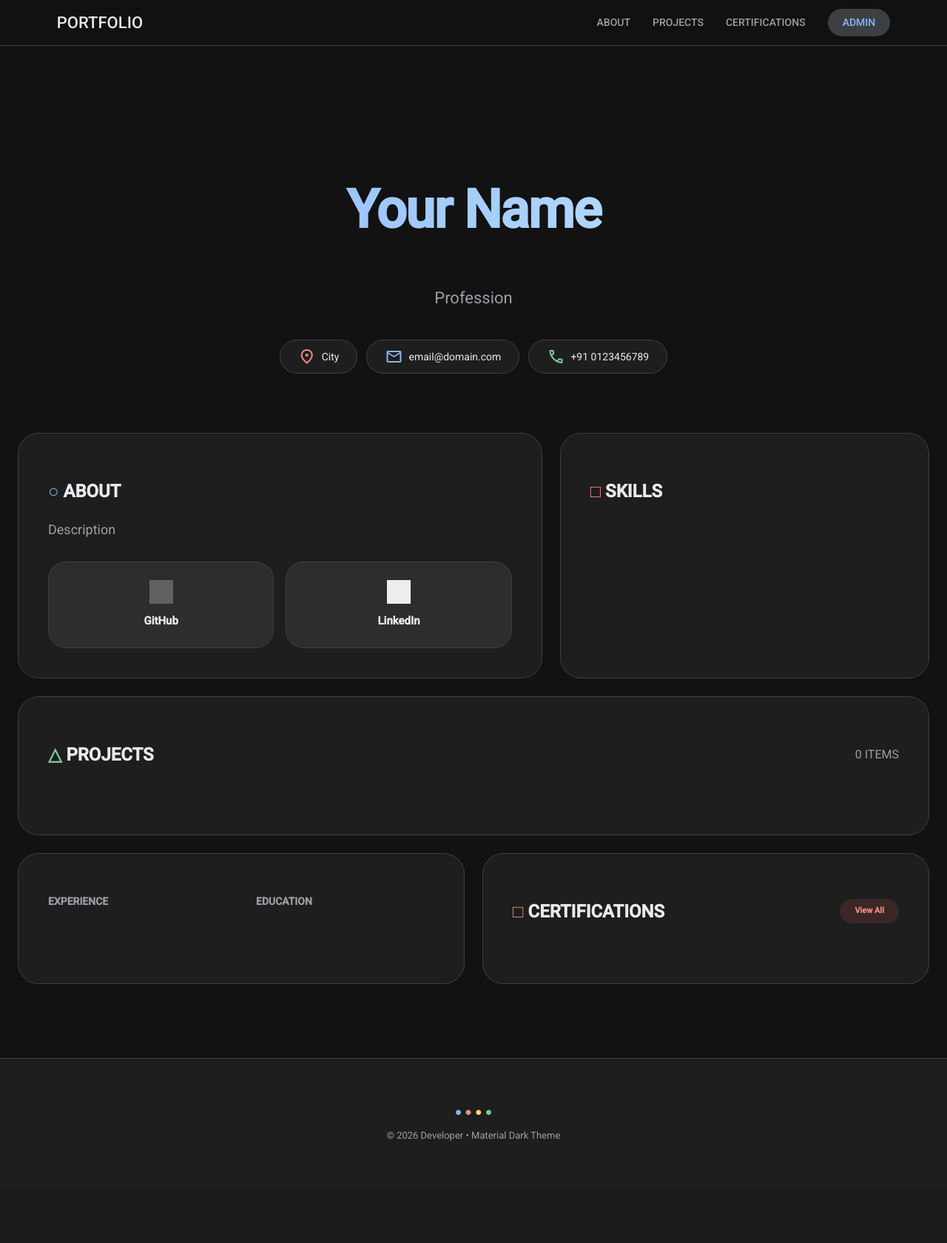
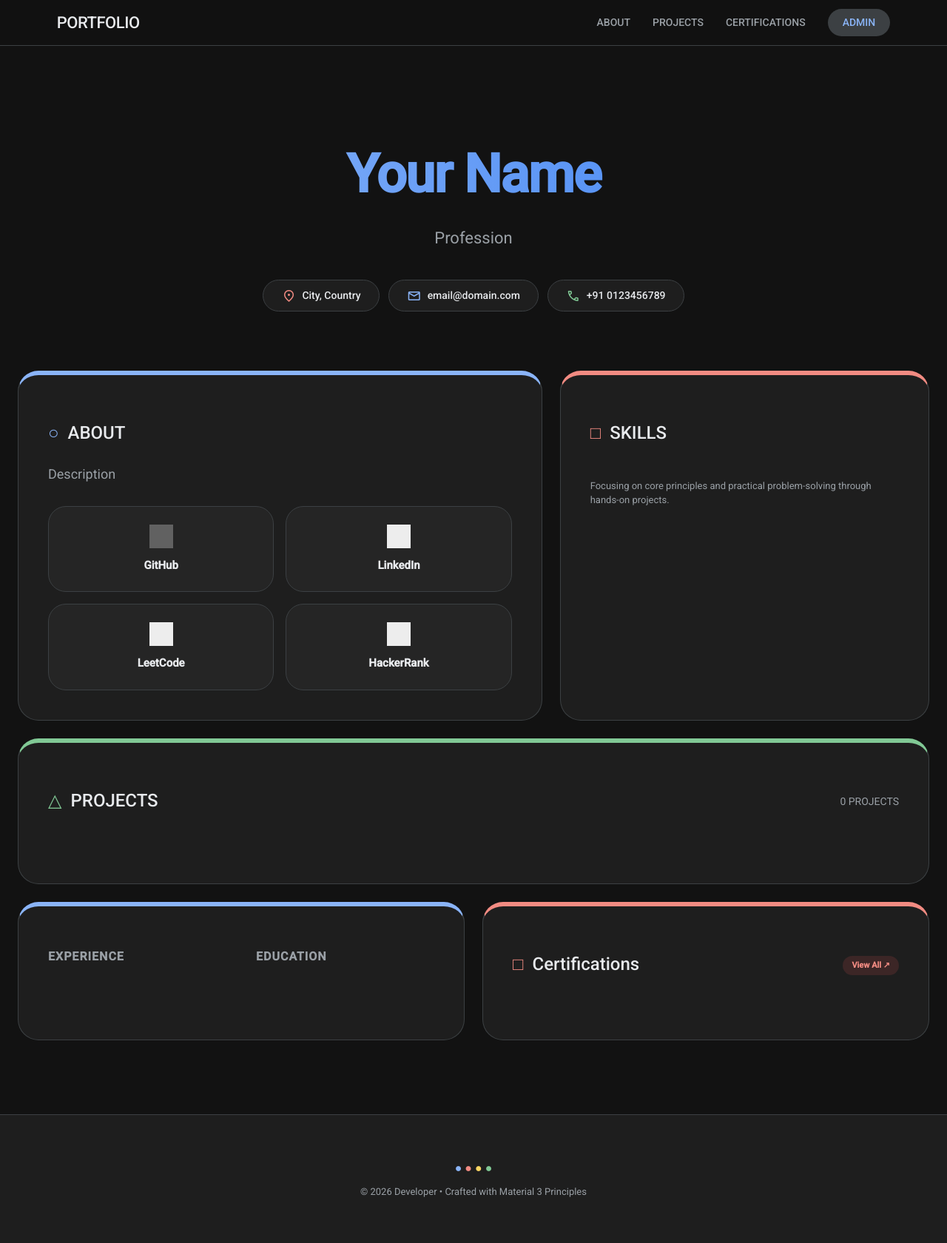
Before and after one commit to madesh0005/portfolio, a Flask app: page / in a window 1280 px wide. Shown: the whole page at 74% size. Before the commit the page ends 1542 px from the top, so only its background shows below. Run offline with Flask 3, Linux system fonts and the light colour scheme; data that the repository does not hold is empty; some web fonts are replaced; grey boxes are pictures that could not be loaded.

Commit message:
Update index.html

```diff
--- a/templates/index.html
+++ b/templates/index.html
@@ -8,18 +8,16 @@
     <link rel="stylesheet" href="https://fonts.googleapis.com/css2?family=Material+Symbols+Outlined:opsz,wght,FILL,GRAD@24,400,0,0" />
     <style>
         :root {
-            /* Material 3 Dark Palette */
             --g-blue: #8ab4f8;
             --g-red: #f28b82;
             --g-yellow: #fdd663;
             --g-green: #81c995;
             --bg-color: #121212;
             --surface: #1e1e1e;
-            --surface-variant: #2d2d2d;
             --text-main: #e8eaed;
             --text-sub: #9aa0a6;
             --border: #3c4043;
-            --shadow: 0 4px 6px rgba(0,0,0,0.3);
+            --shadow: 0 1px 2px 0 rgba(0,0,0,0.3), 0 1px 3px 1px rgba(0,0,0,0.15);
             --radius: 28px;
         }
 
@@ -34,7 +32,6 @@
             overflow-x: hidden;
         }
 
-        /* --- ANIMATIONS --- */
         @keyframes fadeInDown {
             from { opacity: 0; transform: translateY(-20px); }
             to { opacity: 1; transform: translateY(0); }
@@ -49,7 +46,7 @@
         nav {
             position: sticky;
             top: 0;
-            background: rgba(18, 18, 18, 0.8);
+            background: rgba(18, 18, 18, 0.95);
             backdrop-filter: blur(12px);
             z-index: 1000;
             padding: 12px 6%;
@@ -57,12 +54,16 @@
             justify-content: space-between;
             align-items: center;
             border-bottom: 1px solid var(--border);
+            user-select: none;
         }
 
         .nav-brand {
             font-size: 22px;
             font-weight: 500;
-            color: var(--text-main);
+            letter-spacing: -0.5px;
+            display: flex;
+            align-items: center;
+            gap: 8px;
         }
 
         .nav-links { display: flex; align-items: center; gap: 30px; }
@@ -80,7 +81,7 @@
             color: var(--g-blue) !important;
             padding: 8px 20px;
             border-radius: 50px;
-            transition: all 0.3s;
+            transition: all 0.3s !important;
         }
         .admin-pill:hover { background: var(--g-blue) !important; color: #121212 !important; }
 
@@ -89,13 +90,15 @@
             padding: 120px 10% 80px 10%;
             text-align: center;
             animation: fadeInDown 0.8s ease-out;
+            user-select: none;
         }
 
         .hero-name {
             font-size: clamp(40px, 8vw, 72px);
             font-weight: 700;
+            margin: 0;
             letter-spacing: -1.5px;
-            background: linear-gradient(90deg, var(--g-blue), #c2e7ff);
+            background: linear-gradient(90deg, var(--g-blue), #4285f4);
             -webkit-background-clip: text;
             -webkit-text-fill-color: transparent;
         }
@@ -106,21 +109,29 @@
             margin: 15px 0 40px 0;
         }
 
+        .chip-container {
+            display: flex;
+            justify-content: center;
+            gap: 12px;
+            flex-wrap: wrap;
+        }
+
         .chip {
             padding: 10px 24px;
             background: var(--surface);
             border: 1px solid var(--border);
             border-radius: 100px;
             font-size: 14px;
+            font-weight: 500;
             display: flex;
             align-items: center;
             gap: 8px;
+            transition: 0.3s;
             color: var(--text-main);
-            transition: 0.3s;
         }
-        .chip:hover { border-color: var(--g-blue); transform: translateY(-2px); }
+        .chip:hover { border-color: var(--g-blue); background: #252525; transform: translateY(-2px); }
 
-        /* --- BENTO GRID & CARDS --- */
+        /* --- BENTO GRID & HIGHLIGHTS --- */
         .main-content {
             max-width: 1300px;
             margin: 0 auto;
@@ -128,6 +139,8 @@
             display: grid;
             grid-template-columns: repeat(12, 1fr);
             gap: 24px;
+            animation: fadeInUp 1s ease-out;
+            user-select: none;
         }
 
         .card {
@@ -135,88 +148,75 @@
             border-radius: var(--radius);
             padding: 40px;
             border: 1px solid var(--border);
+            transition: all 0.4s cubic-bezier(0.4, 0, 0.2, 1);
             position: relative;
             overflow: hidden;
-            /* Animation transitions are handled by JS on scroll,
-               but we add color transitions here */
-            transition: border-color 0.3s ease, box-shadow 0.3s ease, background 0.3s ease;
         }
 
-        /* --- HIGHLIGHT LOGIC --- */
-        .card:hover { background: #252525; }
+        /* --- HIGHLIGHT ON CLICK --- */
+        .card:active, .card:focus-within {
+            background: #252525;
+            box-shadow: var(--shadow);
+        }
+        .accent-blue:active, .accent-blue:focus-within { border-color: var(--g-blue); }
+        .accent-red:active, .accent-red:focus-within { border-color: var(--g-red); }
+        .accent-green:active, .accent-green:focus-within { border-color: var(--g-green); }
 
-        /* Blue highlight for about/experience */
-        .accent-blue:active, .accent-blue:focus-within {
-            border-color: var(--g-blue) !important;
-            box-shadow: 0 0 20px rgba(138, 180, 248, 0.15);
-        }
-
-        /* Red highlight for skills/certs */
-        .accent-red:active, .accent-red:focus-within {
-            border-color: var(--g-red) !important;
-            box-shadow: 0 0 20px rgba(242, 139, 130, 0.15);
-        }
-
-        /* Green highlight for projects */
-        .accent-green:active, .accent-green:focus-within {
-            border-color: var(--g-green) !important;
-            box-shadow: 0 0 20px rgba(129, 201, 149, 0.15);
-        }
+        .accent-blue { border-top: 6px solid var(--g-blue); }
+        .accent-red { border-top: 6px solid var(--g-red); }
+        .accent-green { border-top: 6px solid var(--g-green); }
 
         .col-7 { grid-column: span 7; }
         .col-5 { grid-column: span 5; }
         .col-6 { grid-column: span 6; }
         .col-12 { grid-column: span 12; }
 
-        /* --- SKILLS & PROJECTS --- */
+        h2 {
+            font-size: 24px;
+            font-weight: 500;
+            margin-bottom: 24px;
+            display: flex;
+            align-items: center;
+            gap: 12px;
+        }
+
         .skill-tag {
-            background: var(--surface-variant);
+            background: #2d2d2d;
             padding: 8px 18px;
             border-radius: 12px;
             border: 1px solid var(--border);
             font-size: 13px;
-            color: var(--text-main);
+            font-weight: 500;
+        }
+
+        .project-grid {
+            display: grid;
+            grid-template-columns: repeat(auto-fit, minmax(320px, 1fr));
+            gap: 24px;
         }
 
         .project-card {
-            background: var(--surface-variant);
+            background: #252525;
             padding: 30px;
             border-radius: 20px;
             border: 1px solid var(--border);
             transition: 0.3s;
         }
-        .project-card:hover { border-color: var(--g-green); }
-        .project-card:active { transform: scale(0.98); border-color: var(--g-green); }
+        .project-card:hover { border-color: var(--g-blue); transform: scale(1.02); }
 
         .proj-link {
             font-size: 18px;
             font-weight: 700;
             color: var(--g-blue);
             text-decoration: none;
+            display: inline-block;
+            margin-bottom: 10px;
         }
-
-        /* --- SOCIAL CARDS --- */
-        .social-card {
-            background: var(--surface-variant);
-            border: 1px solid var(--border);
-            color: var(--text-main);
-            padding: 24px;
-            border-radius: 24px;
-            display: flex;
-            flex-direction: column;
-            align-items: center;
-            gap: 12px;
-            transition: all 0.3s ease;
-        }
-        .social-card:active { border-color: var(--g-blue); transform: scale(0.95); background: #333; }
-
-        .social-icon { width: 32px; height: 32px; }
-        .icon-light { filter: invert(1); }
 
         .exp-item {
             margin-bottom: 30px;
             padding-left: 20px;
-            border-left: 2px solid var(--border);
+            border-left: 2px solid #3c4043;
             position: relative;
         }
         .exp-item::before {
@@ -228,8 +228,28 @@
             border-radius: 50%;
         }
 
+        .social-btn-inner {
+            background: #252525;
+            padding: 24px;
+            border-radius: 24px;
+            border: 1px solid var(--border);
+            display: flex;
+            flex-direction: column;
+            align-items: center;
+            justify-content: center;
+            gap: 12px;
+            transition: all 0.3s ease;
+        }
+
         @media (max-width: 1024px) {
             .col-7, .col-5, .col-6, .col-12 { grid-column: span 12; }
+            header { padding: 80px 5% 40px 5%; }
+        }
+
+        .material-symbols-outlined {
+            vertical-align: middle;
+            font-size: 20px;
+            color: #f28b82;
         }
 
         .pill-red {
@@ -239,7 +259,9 @@
             border-radius: 50px;
             text-decoration: none;
             font-weight: 600;
+            transition: all 0.3s ease;
         }
+        .pill-red:hover { background: var(--g-red) !important; color: #121212 !important; }
     </style>
 </head>
 <body>
@@ -259,8 +281,8 @@
     <h1 class="hero-name">{{ profile.get('name', 'Your Name') }}</h1>
     <p class="hero-tag">{{ profile.get('profession', 'Profession') }}</p>
 
-    <div style="display: flex; justify-content: center; gap: 12px; flex-wrap: wrap;">
-        <div class="chip"><span class="material-symbols-outlined" style="color:var(--g-red)">location_on</span>{{ profile.get('city', 'City') }}</div>
+    <div class="chip-container">
+        <div class="chip"><span class="material-symbols-outlined">location_on</span>{{ profile.get('city', 'City') }}, {{ profile.get('country', 'Country') }}</div>
         <div class="chip"><span class="material-symbols-outlined" style="color:var(--g-blue)">mail</span>{{ profile.get('email', 'email@domain.com') }}</div>
         <div class="chip"><span class="material-symbols-outlined" style="color:var(--g-green)">call</span>+91 {{ profile.get('phone', '0123456789') }}</div>
     </div>
@@ -274,16 +296,32 @@
             {{ profile.get('description', 'Description') }}
         </p>
         <div style="display: grid; grid-template-columns: repeat(2, 1fr); gap: 16px; margin-top: 30px;">
+
             <a href="{{ data.get('socials', {}).get('github_link') }}" target="_blank" style="text-decoration: none;">
-                <div class="social-card">
-                    <img src="https://cdn.jsdelivr.net/npm/simple-icons@v9/icons/github.svg" alt="GitHub" class="social-icon icon-light">
-                    <div style="font-size: 15px; font-weight: 600;">GitHub</div>
+                <div class="social-btn-inner" onmouseover="this.style.borderColor='var(--g-blue)'; this.style.transform='translateY(-4px)';" onmouseout="this.style.borderColor='var(--border)'; this.style.transform='translateY(0)';" >
+                    <img src="https://cdn.jsdelivr.net/npm/simple-icons@v9/icons/github.svg" alt="GitHub" style="width: 32px; height: 32px; filter: invert(1);">
+                    <div style="font-size: 15px; font-weight: 600; color: var(--text-main);">GitHub</div>
                 </div>
             </a>
+
             <a href="{{ data.get('socials', {}).get('linkedin_link') }}" target="_blank" style="text-decoration: none;">
-                <div class="social-card">
-                    <img src="https://cdn.jsdelivr.net/npm/simple-icons@v9/icons/linkedin.svg" alt="LinkedIn" class="social-icon" style="filter: brightness(1.5);">
-                    <div style="font-size: 15px; font-weight: 600;">LinkedIn</div>
+                <div class="social-btn-inner" onmouseover="this.style.borderColor='var(--g-blue)'; this.style.transform='translateY(-4px)';" onmouseout="this.style.borderColor='var(--border)'; this.style.transform='translateY(0)';" >
+                    <img src="https://cdn.jsdelivr.net/npm/simple-icons@v9/icons/linkedin.svg" alt="LinkedIn" style="width: 32px; height: 32px; filter: brightness(1.5);">
+                    <div style="font-size: 15px; font-weight: 600; color: var(--text-main);">LinkedIn</div>
+                </div>
+            </a>
+
+            <a href="{{ data.get('socials', {}).get('leetcode_link') }}" target="_blank" style="text-decoration: none;">
+                <div class="social-btn-inner" onmouseover="this.style.borderColor='var(--g-blue)'; this.style.transform='translateY(-4px)';" onmouseout="this.style.borderColor='var(--border)'; this.style.transform='translateY(0)';" >
+                    <img src="https://cdn.jsdelivr.net/npm/simple-icons@v9/icons/leetcode.svg" alt="LeetCode" style="width: 32px; height: 32px; filter: brightness(1.5);">
+                    <div style="font-size: 15px; font-weight: 600; color: var(--text-main);">LeetCode</div>
+                </div>
+            </a>
+
+            <a href="{{ data.get('socials', {}).get('hackerrank_link') }}" target="_blank" style="text-decoration: none;">
+                <div class="social-btn-inner" onmouseover="this.style.borderColor='var(--g-blue)'; this.style.transform='translateY(-4px)';" onmouseout="this.style.borderColor='var(--border)'; this.style.transform='translateY(0)';" >
+                    <img src="https://cdn.jsdelivr.net/npm/simple-icons@v9/icons/hackerrank.svg" alt="HackerRank" style="width: 32px; height: 32px; filter: brightness(1.5);">
+                    <div style="font-size: 15px; font-weight: 600; color: var(--text-main);">HackerRank</div>
                 </div>
             </a>
         </div>
@@ -291,28 +329,35 @@
 
     <div class="card col-5 accent-red" tabindex="0">
         <h2><span style="color: var(--g-red)">□</span> SKILLS</h2>
-        <div style="display: flex; flex-wrap: wrap; gap: 10px;">
+        <div class="skill-pill-container" style="display: flex; flex-wrap: wrap; gap: 10px;">
             {% for id, skill in data.get('skills', {}).items() %}
-            <div class="skill-tag">
-                <span style="font-weight: 600;">{{ skill.name }}</span>
-                <span style="font-size: 10px; opacity: 0.6; margin-left: 5px;">{{ skill.level }}</span>
+            <div class="skill-tag" style="display: flex; align-items: center; gap: 8px; padding: 6px 12px;">
+                <span style="font-weight: 600; font-size: 14px; color: var(--text-main);">{{ skill.name }}</span>
+                <span style="font-size: 10px; text-transform: uppercase; padding: 2px 6px; border-radius: 4px; background: #3c4043; color: var(--text-sub); font-weight: 700; letter-spacing: 0.5px;">
+                    {{ skill.level }}
+                </span>
             </div>
             {% endfor %}
         </div>
+        <p style="margin-top: 20px; font-size: 13px; color: var(--text-sub);">
+            Focusing on core principles and practical problem-solving through hands-on projects.
+        </p>
     </div>
 
     <div class="card col-12 accent-green" id="projects" tabindex="0">
         <div style="display: flex; justify-content: space-between; align-items: center; margin-bottom: 30px;">
             <h2><span style="color: var(--g-green)">△</span> PROJECTS</h2>
-            <span style="color: var(--text-sub);">{{ data.get('projects', {})|length }} ITEMS</span>
+            <span style="font-size: 14px; color: var(--text-sub);">{{ data.get('projects', {})|length }} PROJECTS</span>
         </div>
         <div class="project-grid">
             {% for id, proj in data.get('projects', {}).items() %}
+            {% if not proj.hidden %}
             <div class="project-card">
-                <div style="color: var(--g-green); font-size: 11px; font-weight: 700;">{{ proj.domain }}</div>
+                <div style="color: var(--g-green); font-size: 11px; font-weight: 700; text-transform: uppercase; margin-bottom: 8px;">{{ proj.domain }}</div>
                 <a href="{{ proj.link }}" target="_blank" class="proj-link">{{ proj.title }} ↗</a>
-                <p style="font-size: 14px; color: var(--text-sub);">{{ proj.desc }}</p>
+                <p style="font-size: 14px; color: var(--text-sub); margin-bottom: 15px;">{{ proj.desc }}</p>
             </div>
+            {% endif %}
             {% endfor %}
         </div>
     </div>
@@ -320,21 +365,22 @@
     <div class="card col-6 accent-blue" tabindex="0">
         <div style="display: grid; grid-template-columns: 1fr 1fr; gap: 40px;">
             <div>
-                <h3 style="font-size: 14px; color: var(--text-sub); margin-bottom: 20px;">EXPERIENCE</h3>
+                <h3 style="font-size: 16px; letter-spacing: 1px; color: var(--text-sub); margin-bottom: 20px;">EXPERIENCE</h3>
                 {% for id, exp in data.get('internships', {}).items() %}
                 <div class="exp-item">
-                    <div style="font-size: 12px; color: var(--g-blue);">{{ exp.duration }}</div>
-                    <div style="font-weight: 500;">{{ exp.role }}</div>
-                    <div style="font-size: 13px; color: var(--text-sub);">{{ exp.company }}</div>
+                    <div style="font-size: 12px; color: var(--g-blue); font-weight: 700;">{{ exp.duration }}</div>
+                    <div style="font-weight: 500; font-size: 16px;">{{ exp.role }}</div>
+                    <div style="font-size: 14px; color: var(--text-sub);">{{ exp.company }}</div>
                 </div>
                 {% endfor %}
             </div>
             <div>
-                <h3 style="font-size: 14px; color: var(--text-sub); margin-bottom: 20px;">EDUCATION</h3>
+                <h3 style="font-size: 16px; letter-spacing: 1px; color: var(--text-sub); margin-bottom: 20px;">EDUCATION</h3>
                 {% for id, edu in data.get('education', {}).items() %}
                 <div class="exp-item">
                     <div style="font-size: 12px; color: var(--text-sub);">{{ edu.year }}</div>
-                    <div style="font-weight: 500;">{{ edu.title }}</div>
+                    <div style="font-weight: 500; font-size: 16px;">{{ edu.title }}</div>
+                    <div style="font-size: 14px;">{{ edu.school }}</div>
                 </div>
                 {% endfor %}
             </div>
@@ -343,13 +389,20 @@
 
     <div class="card col-6 accent-red" id="certifications" tabindex="0">
         <div style="display: flex; justify-content: space-between; align-items: center; margin-bottom: 20px;">
-            <h2><span style="color: var(--g-red)">□</span> CERTIFICATIONS</h2>
-            <a href="#" class="pill-red" style="font-size: 11px;">View All</a>
+            <h2><span style="color: var(--g-red)">□</span> Certifications</h2>
+            <a href="{{ url_for('certifications') }}" class="pill-red" style="font-size: 11px; padding: 5px 12px;">
+                View All ↗
+            </a>
         </div>
+
         <div style="display: flex; flex-wrap: wrap; gap: 8px;">
             {% for id, cert in data.get('certifications', {}).items() %}
-            <div style="background: var(--surface-variant); border: 1px solid var(--border); border-radius: 8px; padding: 8px 12px; font-size: 13px;">
-                {{ cert.short_title }}
+            <div style="background: #252525; border: 1px solid var(--border); border-radius: 8px; padding: 8px 12px; transition: 0.2s;"
+                 onmouseover="this.style.borderColor='var(--g-red)';"
+                 onmouseout="this.style.borderColor='var(--border)';">
+                <div style="font-size: 13px; font-weight: 600; color: var(--text-main); white-space: nowrap;">
+                    {{ cert.short_title }}
+                </div>
             </div>
             {% endfor %}
         </div>
@@ -365,12 +418,11 @@
         <span style="color: var(--g-green)">●</span>
     </div>
     <div style="font-size: 13px; color: var(--text-sub);">
-        &copy; 2026 {{ profile.get('name', 'Developer') }} • Material Dark Theme
+        &copy; 2026 {{ profile.get('name', 'Developer') }} • Crafted with Material 3 Principles
     </div>
 </footer>
 
 <script>
-    // Reveal Observer - Handles the entrance animation
     const observer = new IntersectionObserver((entries) => {
         entries.forEach(entry => {
             if (entry.isIntersecting) {
@@ -382,8 +434,8 @@
 
     document.querySelectorAll('.card').forEach(card => {
         card.style.opacity = '0';
-        card.style.transform = 'translateY(30px)';
-        card.style.transition = 'opacity 0.8s ease-out, transform 0.8s ease-out, border-color 0.3s ease, box-shadow 0.3s ease';
+        card.style.transform = 'translateY(20px)';
+        card.style.transition = 'opacity 0.6s ease-out, transform 0.6s ease-out, border-color 0.3s ease';
         observer.observe(card);
     });
 </script>
```
